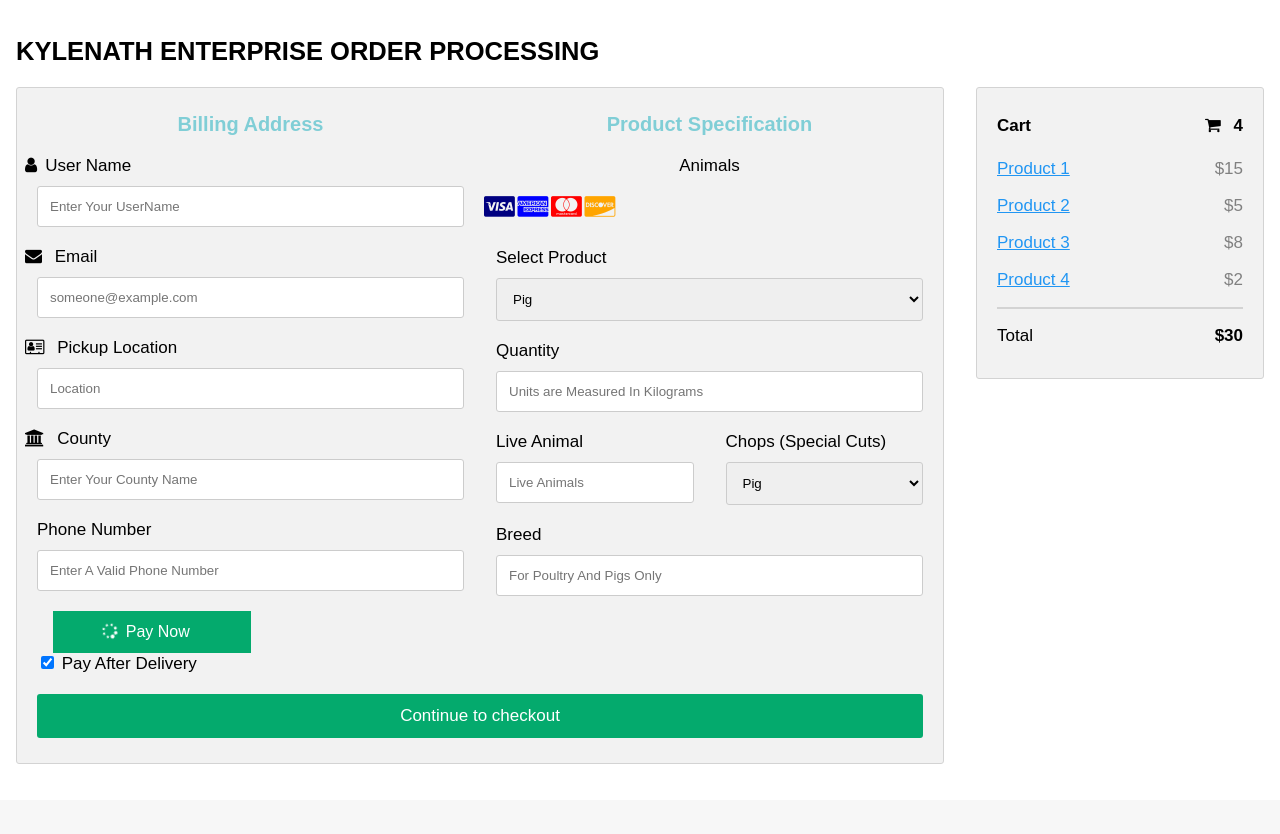
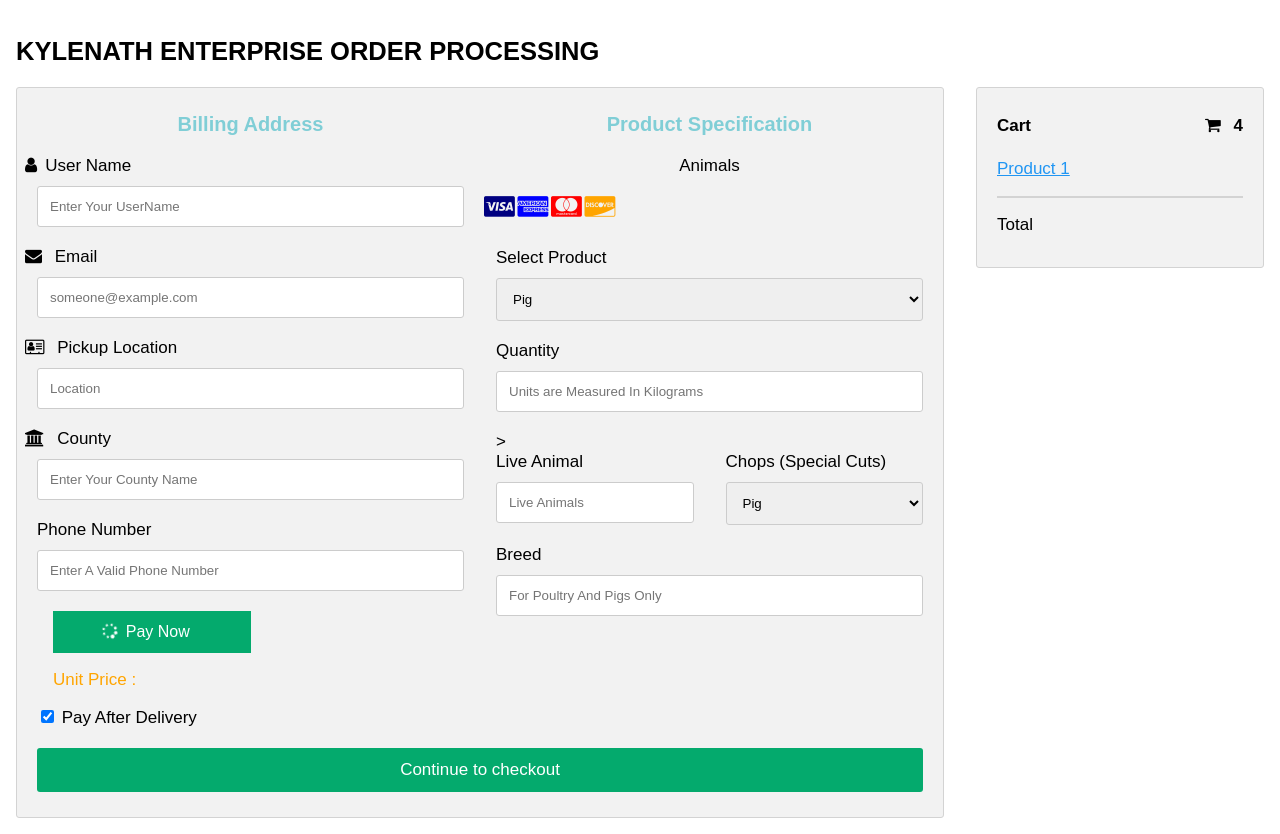
Before and after one commit to Clyde-A/enterprise, a Flask app: page /order in a window 1280 px wide. Before the commit the page ends 764 px from the top, so only its background shows below. Run offline with Flask 2, Linux system fonts and the light colour scheme.

Commit message:
Update orderform.html

```diff
--- a/templates/orderform.html
+++ b/templates/orderform.html
@@ -148,6 +148,12 @@
 font-size:20px;
 }
 
+#scaleout{
+height:20px ;
+width:100% ;
+color:black;
+background-color:#80ced6;
+}
 
 </style>
 </head>
@@ -183,7 +189,7 @@
                 <button class="buttonload">
                 <i class="fa fa-spinner fa-spin"></i>Pay Now
                 </button>
-
+                                <p style="color:orange">Unit Price : <span id="scaleout"></span></p>
               </div>
           </div>
 
@@ -205,7 +211,7 @@
             </select>
 
             <label for="ccnum">Quantity</label>
-            <input type="number" id="ccnum" name="quantity" placeholder="Units are Measured In Kilograms">
+            <input type="number" id="ccnum" name="quantity" placeholder="Units are Measured In Kilograms" oninput="weightConverter(this.value)" onchange="weightConverter(this.value)">>
 
             <div class="row">
               <div class="col-50">
@@ -238,15 +244,18 @@
   <div class="col-25">
     <div class="container">
       <h4>Cart <span class="price" style="color:black"><i class="fa fa-shopping-cart"></i> <b>4</b></span></h4>
-      <p><a href="#">Product 1</a> <span class="price">$15</span></p>
-      <p><a href="#">Product 2</a> <span class="price">$5</span></p>
-      <p><a href="#">Product 3</a> <span class="price">$8</span></p>
-      <p><a href="#">Product 4</a> <span class="price">$2</span></p>
+      <p><a href="#">Product 1</a> <span class="price"></span></p>
+
       <hr>
-      <p>Total <span class="price" style="color:black"><b>$30</b></span></p>
+      <p>Total <span class="price" style="color:black"><b> </b></span></p>
     </div>
   </div>
 </div>
 
 </body>
+<script>
+function weightConverter(valNum) {
+  document.getElementById("scaleout").innerHTML=valNum*400 + "/=";
+}
+</script>
 </html>
```
